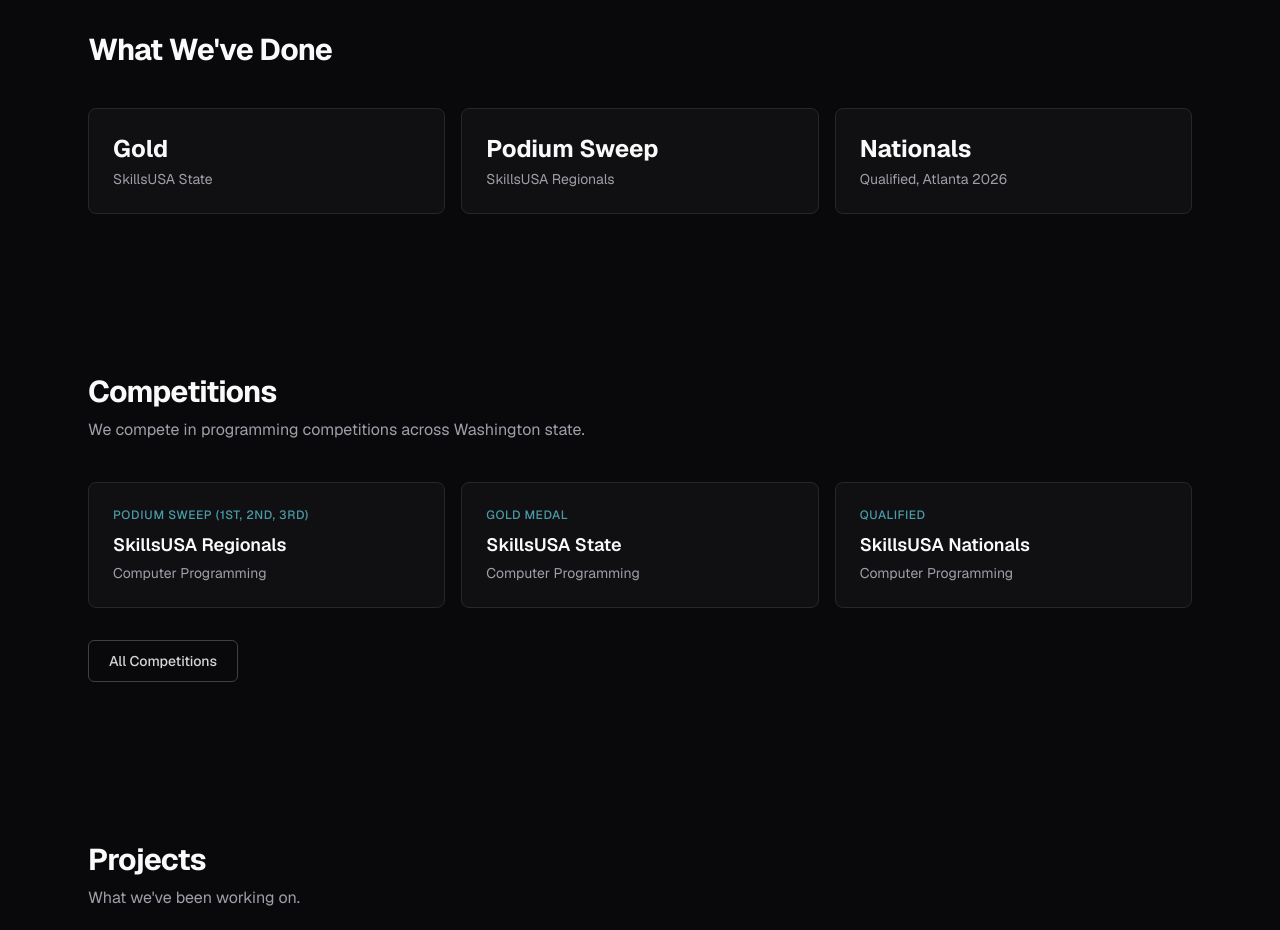
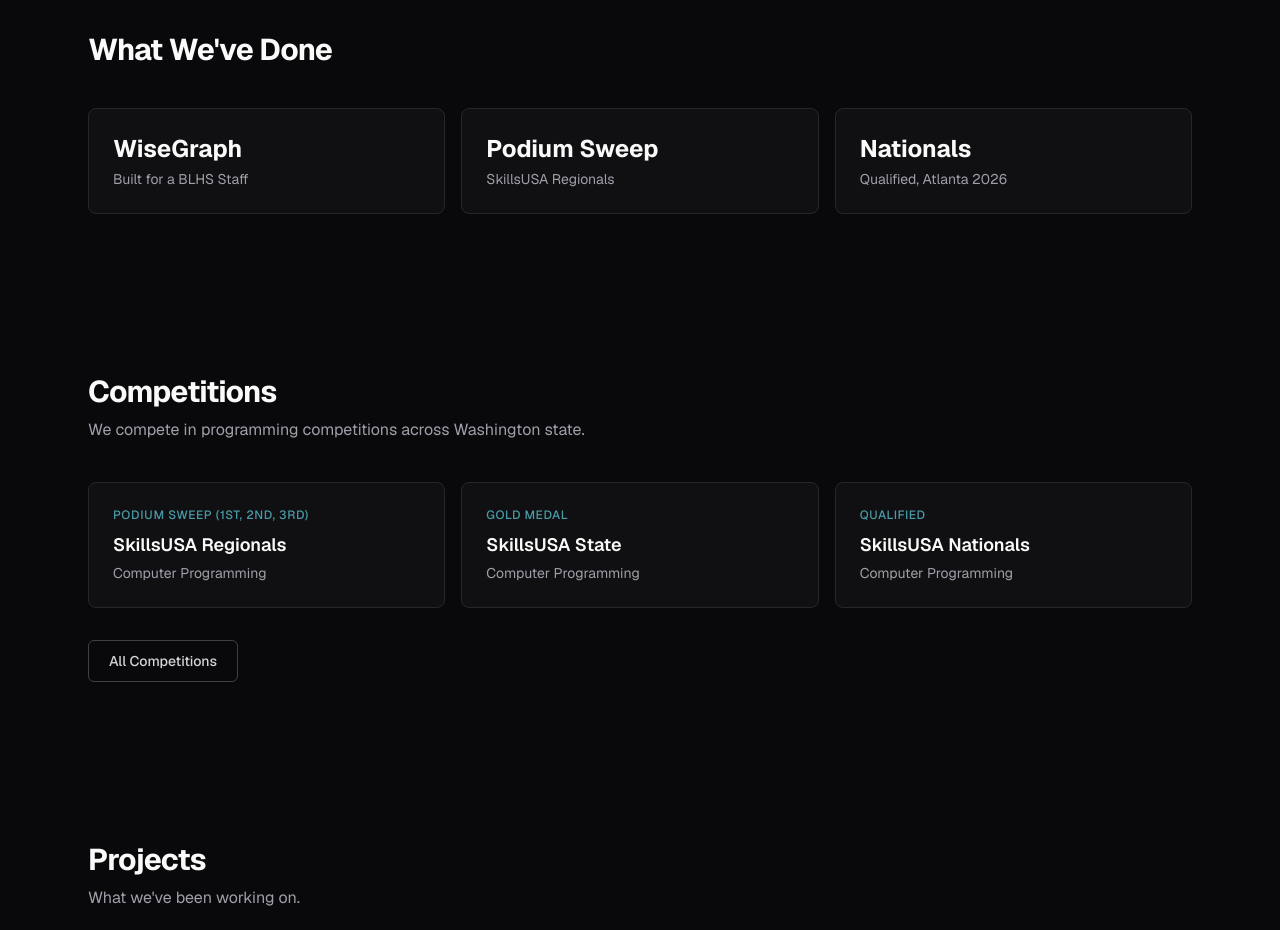
Before and after one commit to Algorithmic-Thinking-Club/atc-blhs, a Next.js app: page / in a window 1280 px wide. Shown: the part 800-1730 px from the top of the page. Built offline with nearby package versions, Linux system fonts and the light colour scheme.

Commit message:
tweak #5

```diff
--- a/app/page.tsx
+++ b/app/page.tsx
@@ -33,7 +33,7 @@
       <Section title="What We've Done">
         <div className="grid gap-4 sm:grid-cols-3">
           {[
-            { stat: "Gold", label: "SkillsUSA State" },
+            { stat: "WiseGraph", label: "Built for a BLHS Staff" },
             { stat: "Podium Sweep", label: "SkillsUSA Regionals" },
             { stat: "Nationals", label: "Qualified, Atlanta 2026" },
           ].map((item) => (
```
